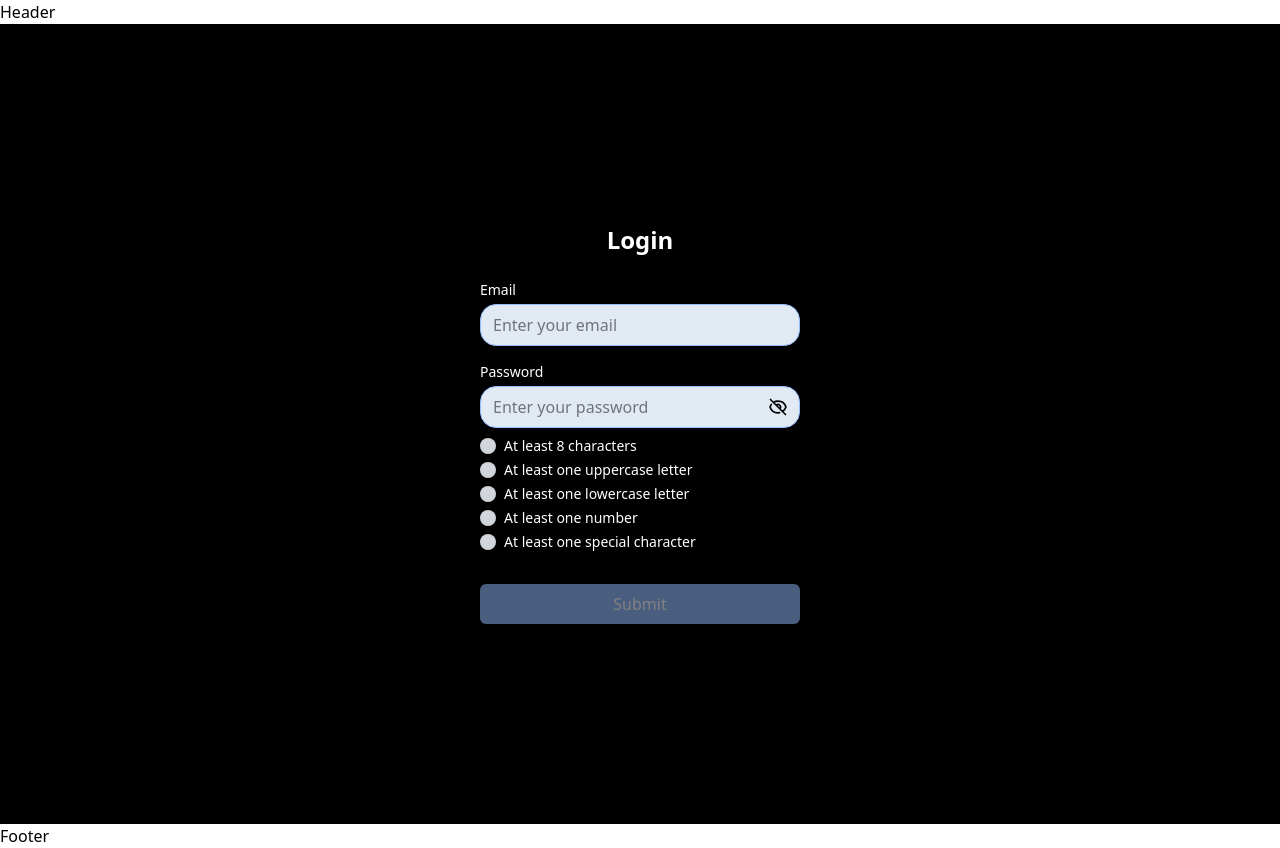
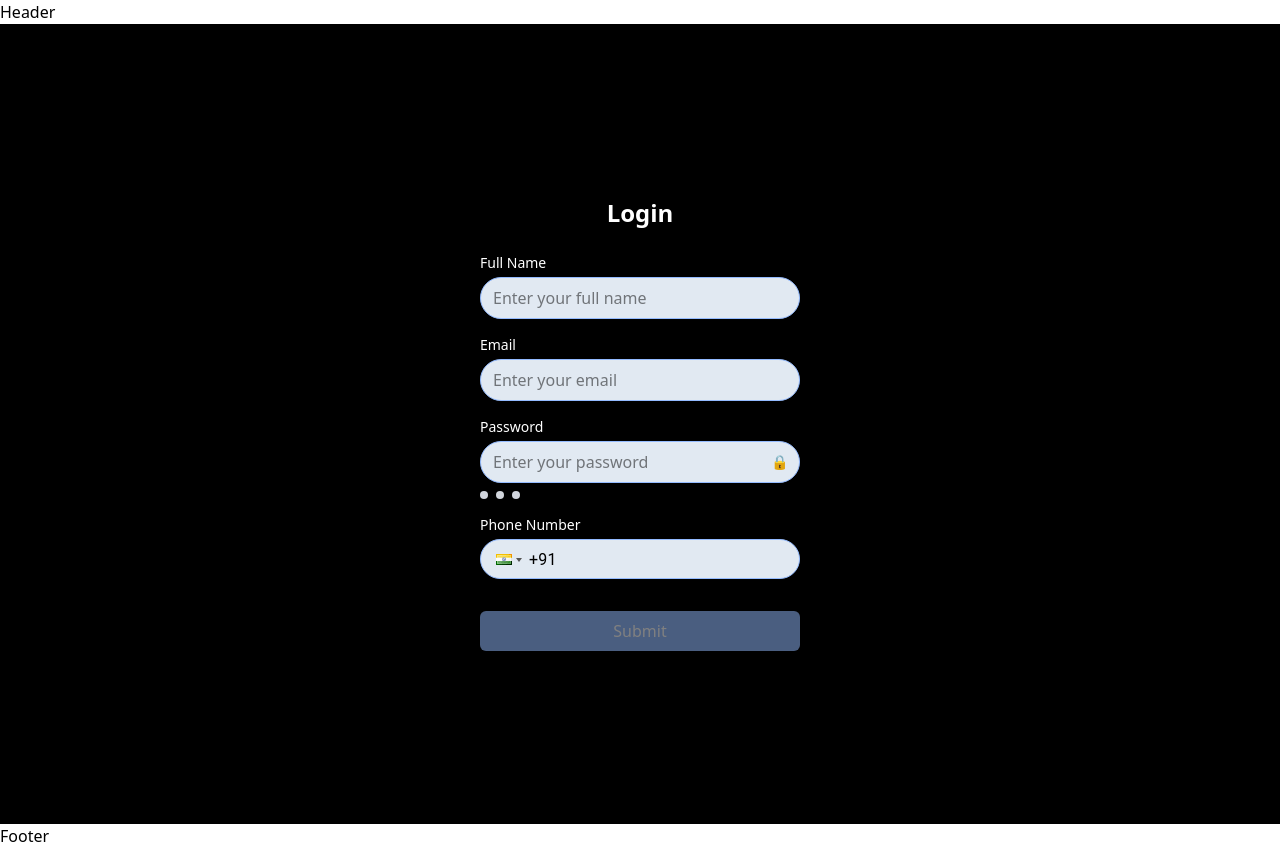
Before and after one commit to MohdMusaiyab/filmymatch, a Next.js app: page / in a window 1280 px wide. Built offline with nearby package versions, Linux system fonts and the light colour scheme.

Commit message:
Added Input Fields

```diff
--- a/package.json
+++ b/package.json
@@ -13,6 +13,7 @@
     "next": "15.2.2",
     "react": "^19.0.0",
     "react-dom": "^19.0.0",
+    "react-phone-input-2": "^2.15.1",
     "zod": "^3.24.2"
   },
   "devDependencies": {
--- a/src/app/components/inputFields/EmailInput.tsx
+++ b/src/app/components/inputFields/EmailInput.tsx
@@ -36,7 +36,7 @@ const EmailInput: React.FC<EmailInputProps> = ({
           onChange={onChange}
           id={id}
           name={name}
-          className={`w-full px-3 py-2 border border-[#94BBFF] rounded-2xl bg-[#E1E9F2] focus:outline-none focus:ring-2 focus:ring-[#94BBFF] focus:border-[#94BBFF] text-black ${
+          className={`w-full px-3 py-2 border border-[#94BBFF] rounded-3xl bg-[#E1E9F2] focus:outline-none focus:ring-1 focus:ring-[#94BBFF] focus:border-[#94BBFF] text-black ${
             error ? "border-red-500" : ""
           }`}
         />
--- a/src/app/components/inputFields/PasswordInput.tsx
+++ b/src/app/components/inputFields/PasswordInput.tsx
@@ -1,4 +1,4 @@
-import React, { useState } from 'react';
+import React, { useState, useEffect } from "react";
 
 interface PasswordInputProps {
   label?: string;
@@ -7,146 +7,90 @@ interface PasswordInputProps {
   onChange: (e: React.ChangeEvent<HTMLInputElement>) => void;
   className?: string;
   error?: string;
-  showStrength?: boolean; // Optional prop to show password strength calculator
-  id?: string; // Add id prop
-  name?: string; // Add name prop
+  showStrength?: boolean;
+  id?: string;
+  name?: string;
 }
 
 const PasswordInput: React.FC<PasswordInputProps> = ({
   label,
-  placeholder = 'Enter your password',
+  placeholder = "Enter your password",
   value,
   onChange,
-  className = '',
+  className = "",
   error,
-  showStrength = false, // Default to false
+  showStrength = false,
   id,
   name,
 }) => {
   const [showPassword, setShowPassword] = useState(false);
+  const [strength, setStrength] = useState(0);
 
   const togglePasswordVisibility = () => {
     setShowPassword((prev) => !prev);
   };
 
-  // Password strength validation rules
-  const hasMinLength = value.length >= 8;
-  const hasUpperCase = /[A-Z]/.test(value);
-  const hasLowerCase = /[a-z]/.test(value);
-  const hasNumber = /[0-9]/.test(value);
-  const hasSpecialChar = /[!@#$%^&*(),.?":{}|<>]/.test(value);
+  // Debounce password strength calculation for performance optimization
+  useEffect(() => {
+    const timer = setTimeout(() => {
+      let strengthScore = 0;
+      if (value.length >= 8) strengthScore++;
+      if (/[A-Z]/.test(value)) strengthScore++;
+      if (/[a-z]/.test(value)) strengthScore++;
+      if (/[0-9]/.test(value)) strengthScore++;
+      if (/[!@#$%^&*(),.?":{}|<>]/.test(value)) strengthScore++;
+      setStrength(strengthScore);
+    }, 300);
+
+    return () => clearTimeout(timer);
+  }, [value]);
 
   return (
     <div className={`mb-4 ${className}`}>
       {label && (
-        <label className="block text-sm font-medium text-white mb-1">
+        <label htmlFor={id} className="block text-sm font-medium text-white mb-1">
           {label}
         </label>
       )}
       <div className="relative">
         <input
-          type={showPassword ? 'text' : 'password'}
+          type={showPassword ? "text" : "password"}
           placeholder={placeholder}
           value={value}
           onChange={onChange}
-          id={id} // Pass id to input
-          name={name} // Pass name to input
-          className={`w-full px-3 py-2 border border-[#94BBFF] rounded-2xl bg-[#E1E9F2] focus:outline-none focus:ring-2 focus:ring-[#94BBFF] focus:border-[#94BBFF] text-black ${
-            error ? 'border-red-500' : ''
+          id={id}
+          name={name}
+          autoComplete="new-password"
+          required
+          minLength={8}
+          pattern="^(?=.*[a-z])(?=.*[A-Z])(?=.*\d)(?=.*[@$!%*?&])[A-Za-z\d@$!%*?&]{8,}$"
+          aria-describedby={showStrength ? "password-strength" : undefined}
+          className={`w-full px-3 py-2 border border-[#94BBFF] rounded-3xl bg-[#E1E9F2] focus:outline-none focus:ring-1 focus:ring-[#94BBFF] text-black ${
+            error ? "border-red-500" : ""
           }`}
         />
         <button
           type="button"
           onClick={togglePasswordVisibility}
           className="absolute inset-y-0 right-0 pr-3 flex items-center text-sm leading-5"
+          aria-label="Toggle password visibility"
         >
-          {showPassword ? (
-            <svg
-              xmlns="http://www.w3.org/2000/svg"
-              className="h-5 w-5 text-black"
-              fill="none"
-              viewBox="0 0 24 24"
-              stroke="currentColor"
-            >
-              <path
-                strokeLinecap="round"
-                strokeLinejoin="round"
-                strokeWidth={2}
-                d="M15 12a3 3 0 11-6 0 3 3 0 016 0z"
-              />
-              <path
-                strokeLinecap="round"
-                strokeLinejoin="round"
-                strokeWidth={2}
-                d="M2.458 12C3.732 7.943 7.523 5 12 5c4.478 0 8.268 2.943 9.542 7-1.274 4.057-5.064 7-9.542 7-4.477 0-8.268-2.943-9.542-7z"
-              />
-            </svg>
-          ) : (
-            <svg
-              xmlns="http://www.w3.org/2000/svg"
-              className="h-5 w-5 text-black"
-              fill="none"
-              viewBox="0 0 24 24"
-              stroke="currentColor"
-            >
-              <path
-                strokeLinecap="round"
-                strokeLinejoin="round"
-                strokeWidth={2}
-                d="M13.875 18.825A10.05 10.05 0 0112 19c-4.478 0-8.268-2.943-9.543-7a9.97 9.97 0 011.563-3.029m5.858.908a3 3 0 114.243 4.243M9.878 9.878l4.242 4.242M9.88 9.88l-3.29-3.29m7.532 7.532l3.29 3.29M3 3l3.59 3.59m0 0A9.953 9.953 0 0112 5c4.478 0 8.268 2.943 9.543 7a10.025 10.025 0 01-4.132 5.411m0 0L21 21"
-              />
-            </svg>
-          )}
+          {showPassword ? "👁️" : "🔒"}
         </button>
       </div>
 
-      {/* Password Strength Calculator */}
+      {/* Password Strength Indicator */}
       {showStrength && (
-        <div className="mt-2 space-y-1">
-          <div className="flex items-center">
-            <span
-              className={`w-4 h-4 inline-block mr-2 rounded-full ${
-                hasMinLength ? 'bg-green-500' : 'bg-gray-300'
-              }`}
-            ></span>
-            <span className="text-sm text-white">At least 8 characters</span>
-          </div>
-          <div className="flex items-center">
-            <span
-              className={`w-4 h-4 inline-block mr-2 rounded-full ${
-                hasUpperCase ? 'bg-green-500' : 'bg-gray-300'
-              }`}
-            ></span>
-            <span className="text-sm text-white">At least one uppercase letter</span>
-          </div>
-          <div className="flex items-center">
-            <span
-              className={`w-4 h-4 inline-block mr-2 rounded-full ${
-                hasLowerCase ? 'bg-green-500' : 'bg-gray-300'
-              }`}
-            ></span>
-            <span className="text-sm text-white">At least one lowercase letter</span>
-          </div>
-          <div className="flex items-center">
-            <span
-              className={`w-4 h-4 inline-block mr-2 rounded-full ${
-                hasNumber ? 'bg-green-500' : 'bg-gray-300'
-              }`}
-            ></span>
-            <span className="text-sm text-white">At least one number</span>
-          </div>
-          <div className="flex items-center">
-            <span
-              className={`w-4 h-4 inline-block mr-2 rounded-full ${
-                hasSpecialChar ? 'bg-green-500' : 'bg-gray-300'
-              }`}
-            ></span>
-            <span className="text-sm text-white">At least one special character</span>
+        <div id="password-strength" className="mt-2">
+          <div className="flex items-center space-x-2">
+            <div className={`w-2 h-2 rounded-full ${strength >= 1 ? "bg-green-500" : "bg-gray-300"}`}></div>
+            <div className={`w-2 h-2 rounded-full ${strength >= 3 ? "bg-green-500" : "bg-gray-300"}`}></div>
+            <div className={`w-2 h-2 rounded-full ${strength >= 5 ? "bg-green-500" : "bg-gray-300"}`}></div>
+            <span className="text-xs text-white">{["Weak", "Medium", "Strong"][Math.min(strength - 1, 2)]}</span>
           </div>
         </div>
       )}
 
-      {/* Error Message */}
       {error && <p className="mt-2 text-sm text-red-500">{error}</p>}
     </div>
   );
--- /dev/null
+++ b/src/app/components/inputFields/PhoneNumberInput.tsx
@@ -0,0 +1,144 @@
+import React from 'react';
+import PhoneInput from 'react-phone-input-2';
+import 'react-phone-input-2/lib/style.css';
+import { CSSProperties } from 'react';
+
+interface PhoneNumberInputProps {
+  label?: string;
+  placeholder?: string;
+  value: string;
+  onChange: (value: string, country: any) => void;
+  className?: string;
+  error?: string;
+  id?: string;
+  name?: string;
+}
+
+const PhoneNumberInput: React.FC<PhoneNumberInputProps> = ({
+  label,
+  placeholder = "Enter your phone number",
+  value,
+  onChange,
+  className = "",
+  error,
+  id,
+  name,
+}) => {
+  // Define all styles with proper types
+  const customStyles: {
+    containerStyle: CSSProperties;
+    inputStyle: CSSProperties;
+    buttonStyle: CSSProperties;
+    dropdownStyle: CSSProperties;
+    searchStyle: CSSProperties;
+  } = {
+    containerStyle: {
+      width: '100%'
+    },
+    inputStyle: {
+      width: '100%',
+      minHeight: '2.5rem',
+      padding: '0.5rem 0.75rem',
+      paddingLeft: '3rem',
+      backgroundColor: '#E1E9F2',
+      borderColor: '#94BBFF',
+      borderRadius: '1.5rem',
+      color: 'black',
+      fontSize: '1rem',
+      lineHeight: '1.5',
+      boxSizing: 'border-box'
+    },
+    buttonStyle: {
+      position: 'absolute' as 'absolute',
+      left: 0,
+      height: '100%',
+      padding: '0 0.5rem',
+      backgroundColor: 'transparent',
+      borderRight: 'none',
+      borderRadius: '1.5rem 0 0 1.5rem',
+      zIndex: 1
+    },
+    dropdownStyle: {
+      marginTop: '4px',
+      backgroundColor: '#E1E9F2',
+      color: 'black',
+      borderRadius: '0.5rem',
+      borderColor: '#94BBFF'
+    },
+    searchStyle: {
+      backgroundColor: '#E1E9F2',
+      color: 'black',
+      borderColor: '#94BBFF',
+      borderRadius: '0.25rem'
+    }
+  };
+
+
+  React.useEffect(() => {
+    const styleTag = document.createElement('style');
+    styleTag.innerHTML = `
+      /* Remove white background from flags */
+      .react-tel-input .flag-dropdown {
+        background-color: transparent !important;
+        border: none !important;
+      }
+      .react-tel-input .selected-flag {
+        background-color: transparent !important;
+      }
+      .react-tel-input .flag {
+        background-color: transparent !important;
+      }
+      .react-tel-input .country-list .country {
+        background-color: transparent !important;
+      }
+      .react-tel-input .country-list .country .flag {
+        background-color: transparent !important;
+      }
+    `;
+    document.head.appendChild(styleTag);
+
+    return () => {
+      document.head.removeChild(styleTag);
+    };
+  }, []);
+
+  return (
+    <div className={`mb-4 ${className}`}>
+      {label && (
+        <label className="block text-sm font-medium text-white mb-1">
+          {label}
+        </label>
+      )}
+      <div className="relative">
+        <PhoneInput
+          country={'in'}
+          value={value}
+          onChange={onChange}
+          inputProps={{
+            id,
+            name,
+            placeholder,
+          }}
+          countryCodeEditable={false}
+          enableSearch={true}
+
+          containerStyle={customStyles.containerStyle}
+          inputStyle={customStyles.inputStyle}
+          buttonStyle={customStyles.buttonStyle}
+          dropdownStyle={customStyles.dropdownStyle}
+          searchStyle={customStyles.searchStyle}
+
+          containerClass="!block"
+          inputClass={`!focus:outline-none !focus:ring-1 !focus:ring-[#94BBFF] ${
+            error ? "!border-red-500 !focus:ring-red-500" : ""
+          }`}
+        />
+      </div>
+
+      {/* Error Message */}
+      {error && <p className="mt-2 text-sm text-red-500">{error}</p>}
+    </div>
+  );
+};
+
+export default PhoneNumberInput;
--- /dev/null
+++ b/src/app/components/inputFields/TextInput.tsx
@@ -0,0 +1,62 @@
+import React, { useState } from "react";
+
+interface TextInputProps {
+  label?: string;
+  placeholder?: string;
+  value: string;
+  onChange: (e: React.ChangeEvent<HTMLInputElement>) => void;
+  className?: string;
+  id?: string;
+  name?: string;
+  validate?: (value: string) => string | null;
+}
+
+const TextInput: React.FC<TextInputProps> = ({
+  label,
+  placeholder = "Enter text",
+  value,
+  onChange,
+  className = "",
+  id,
+  name,
+  validate = (value) => (!value.trim() ? "This field cannot be empty." : null),
+}) => {
+  const [error, setError] = useState<string | null>(null);
+  const [touched, setTouched] = useState(false);
+
+  const handleBlur = () => {
+    setTouched(true);
+    setError(validate(value));
+  };
+
+  return (
+    <div className={`mb-4 ${className}`}>
+      {label && (
+        <label htmlFor={id} className="block text-sm font-medium text-white mb-1">
+          {label}
+        </label>
+      )}
+      <div className="relative">
+        <input
+          type="text"
+          id={id}
+          name={name}
+          placeholder={placeholder}
+          value={value}
+          onChange={(e) => {
+            if (touched) setError(validate(e.target.value));
+            onChange(e);
+          }}
+          onBlur={handleBlur}
+          className={`w-full px-3 py-2 border rounded-3xl bg-[#E1E9F2] focus:outline-none focus:ring-1 focus:ring-[#94BBFF] focus:border-[#94BBFF] text-black transition-all ${
+            error ? "border-red-500 focus:ring-red-500" : "border-[#94BBFF]"
+          }`}
+        />
+      </div>
+
+      {error && <p className="mt-1 text-sm text-red-500">{error}</p>}
+    </div>
+  );
+};
+
+export default TextInput;
--- a/src/app/page.tsx
+++ b/src/app/page.tsx
@@ -2,10 +2,15 @@
 import React, { useState } from "react";
 import PasswordInput from "./components/inputFields/PasswordInput";
 import EmailInput from "./components/inputFields/EmailInput";
+import PhoneNumberInput from "./components/inputFields/PhoneNumberInput";
+import TextInput from "./components/inputFields/TextInput";
 
 const HomePage: React.FC = () => {
   const [email, setEmail] = useState("");
   const [password, setPassword] = useState("");
+  const [phoneNumber, setPhoneNumber] = useState("");
+  const [countryCode, setCountryCode] = useState("+1");
+  const [name, setName] = useState("");
 
   const handleEmailChange = (e: React.ChangeEvent<HTMLInputElement>) => {
     setEmail(e.target.value);
@@ -15,15 +20,29 @@ const HomePage: React.FC = () => {
     setPassword(e.target.value);
   };
 
-  // Check if both email and password are filled
-  const isFormValid = email.trim() !== "" && password.trim() !== "";
+    const handlePhoneNumberChange = (value: string, country: any) => {
+    setPhoneNumber(value);
+  };
 
-  // Handle form submission
+  const handleCountryCodeChange = (e: React.ChangeEvent<HTMLSelectElement>) => {
+    setCountryCode(e.target.value);
+  };
+
+  const handleNameChange = (e: React.ChangeEvent<HTMLInputElement>) => {
+    setName(e.target.value);
+  };
+
+  // Check if all fields are filled
+  const isFormValid =
+    email.trim() !== "" &&
+    password.trim() !== "" &&
+    phoneNumber.trim() !== "" &&
+    name.trim() !== "";
+
   const handleSubmit = (e: React.FormEvent) => {
-    e.preventDefault(); // Prevent default form submission
+    e.preventDefault();
     if (isFormValid) {
-      // Perform form submission logic here
-      console.log("Form submitted with:", { email, password });
+      console.log("Form submitted with:", { email, password, phoneNumber, countryCode, name });
     } else {
       console.log("Please fill out all fields.");
     }
@@ -32,10 +51,16 @@ const HomePage: React.FC = () => {
   return (
     <div className="min-h-screen flex items-center justify-center bg-black">
       <div className="p-8 rounded-lg shadow-md w-96">
-        <h1 className="text-2xl font-bold mb-6 text-center text-white">
-          Login
-        </h1>
+        <h1 className="text-2xl font-bold mb-6 text-center text-white">Login</h1>
         <form onSubmit={handleSubmit}>
+          <TextInput
+            label="Full Name"
+            placeholder="Enter your full name"
+            value={name}
+            onChange={handleNameChange}
+            id="name"
+            name="name"
+          />
           <EmailInput
             label="Email"
             placeholder="Enter your email"
@@ -53,13 +78,18 @@ const HomePage: React.FC = () => {
             id="password"
             name="password"
           />
+          <PhoneNumberInput
+            label="Phone Number"
+            value={phoneNumber}
+            onChange={handlePhoneNumberChange}
+            id="phone"
+            name="phone"
+          />
           <button
             type="submit"
-            disabled={!isFormValid} // Disable button if form is not valid
+            disabled={!isFormValid}
             className={`w-full mt-4 px-4 py-2 bg-[#94BBFF] text-white rounded-md focus:outline-none focus:ring-2 focus:ring-[#94BBFF] focus:ring-opacity-50 ${
-              !isFormValid
-                ? "opacity-50 cursor-not-allowed"
-                : "hover:bg-blue-600"
+              !isFormValid ? "opacity-50 cursor-not-allowed" : "hover:bg-blue-600"
             }`}
           >
             Submit
```
Also changed, not shown: 1 other file (tests, documents, lock files or other folders).
